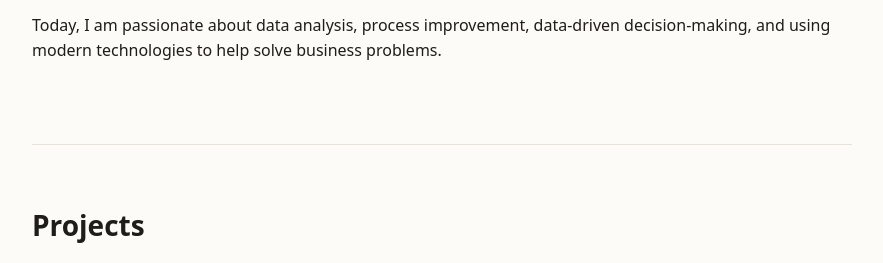
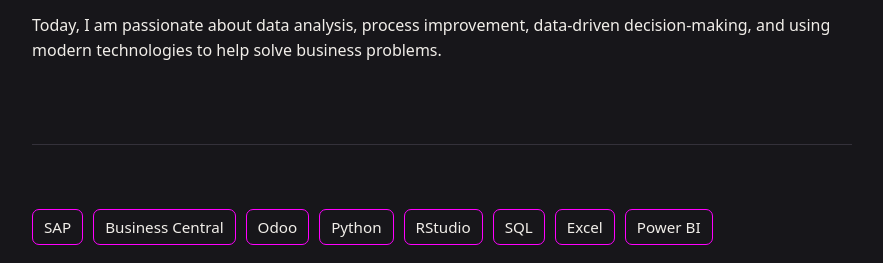
Before and after one commit to crystal76123/crystal76123.github.io, a plain HTML site: page index.html in a window 1280 px wide. Shown: the part 909-1172 px from the top of the page, without its empty margins (198-1081 px from the left). Drawn offline with Linux system fonts and the light colour scheme.

Commit message:
Update portfolio theme and tools

```diff
--- a/index.html
+++ b/index.html
@@ -59,6 +59,16 @@
     <!-- ============ PROJECTS ============ -->
     <!-- To add a project: copy one whole <article> ... </article> block and paste it below the others. -->
     <section id="projects">
+      <ul class="skill-tags" aria-label="Tools and platforms">
+        <li>SAP</li>
+        <li>Business Central</li>
+        <li>Odoo</li>
+        <li>Python</li>
+        <li>RStudio</li>
+        <li>SQL</li>
+        <li>Excel</li>
+        <li>Power BI</li>
+      </ul>
       <h2>Projects</h2>
       <div class="grid">
 
--- a/style.css
+++ b/style.css
@@ -2,25 +2,14 @@
    COLORS & FONTS: change these to restyle the whole site
    =========================================================== */
 :root {
-  --bg: #fdfbf7;          /* page background */
-  --text: #1f1d1a;        /* main text */
-  --muted: #6b665e;       /* softer gray text */
-  --accent: #b5476b;      /* buttons & links (try #2f6fdb for blue) */
-  --card: #ffffff;        /* project card background */
-  --border: #e8e3da;
+  --bg: #17161a;          /* page background */
+  --text: #f1eee9;        /* main text */
+  --muted: #a9a49c;       /* softer text */
+  --accent-fuchsia: fuchsia;
+  --accent-blue: #66b3ff;
+  --card: #211f25;        /* project card background */
+  --border: #34313a;
   --font: system-ui, -apple-system, "Segoe UI", Roboto, sans-serif;
-}
-
-/* Automatic dark mode when the visitor's computer is in dark mode */
-@media (prefers-color-scheme: dark) {
-  :root {
-    --bg: #17161a;
-    --text: #f1eee9;
-    --muted: #a9a49c;
-    --accent: #e48aa8;
-    --card: #211f25;
-    --border: #34313a;
-  }
 }
 
 /* ===========================================================
@@ -53,7 +42,23 @@
 h1, h2, h3 { line-height: 1.2; }
 h2 { font-size: 1.75rem; margin-top: 0; }
 
-a { color: var(--accent); }
+a { color: var(--accent-blue); }
+
+.skill-tags {
+  display: flex;
+  flex-wrap: wrap;
+  gap: 10px;
+  list-style: none;
+  margin: 0 0 28px;
+  padding: 0;
+}
+.skill-tags li {
+  border: 1px solid var(--accent-fuchsia);
+  border-radius: 7px;
+  padding: 5px 11px;
+  color: var(--text);
+  font-size: 0.95rem;
+}
 
 /* ===========================================================
    NAVIGATION BAR
@@ -81,13 +86,13 @@
   color: var(--muted);
   text-decoration: none;
 }
-.nav nav a:hover { color: var(--accent); }
+.nav nav a:hover { color: var(--accent-blue); }
 
 /* ===========================================================
    HERO
    =========================================================== */
 .hero { padding: 110px 0 90px; }
-.eyebrow { color: var(--accent); font-weight: 600; margin: 0; }
+.eyebrow { color: var(--accent-fuchsia); font-weight: 600; margin: 0; }
 .hero h1 { font-size: clamp(2.5rem, 8vw, 4.5rem); margin: 4px 0 12px; }
 .tagline { font-size: 1.2rem; color: var(--muted); margin: 0 0 28px; }
 
@@ -98,15 +103,16 @@
   display: inline-block;
   padding: 12px 22px;
   border-radius: 999px;
-  background: var(--accent);
-  color: #fff;
+  background: var(--accent-fuchsia);
+  color: var(--bg);
   text-decoration: none;
   font-weight: 600;
 }
+.hero .button { background: var(--accent-blue); }
 .button.secondary {
   background: transparent;
-  color: var(--accent);
-  border: 2px solid var(--accent);
+  color: var(--accent-blue);
+  border: 2px solid var(--accent-blue);
 }
 
 /* ===========================================================
@@ -173,7 +179,7 @@
    =========================================================== */
 .timeline { margin-bottom: 28px; }
 .item {
-  border-left: 3px solid var(--accent);
+  border-left: 3px solid var(--accent-fuchsia);
   padding: 0 0 18px 18px;
 }
 .item h3 { margin: 2px 0 4px; }
```
